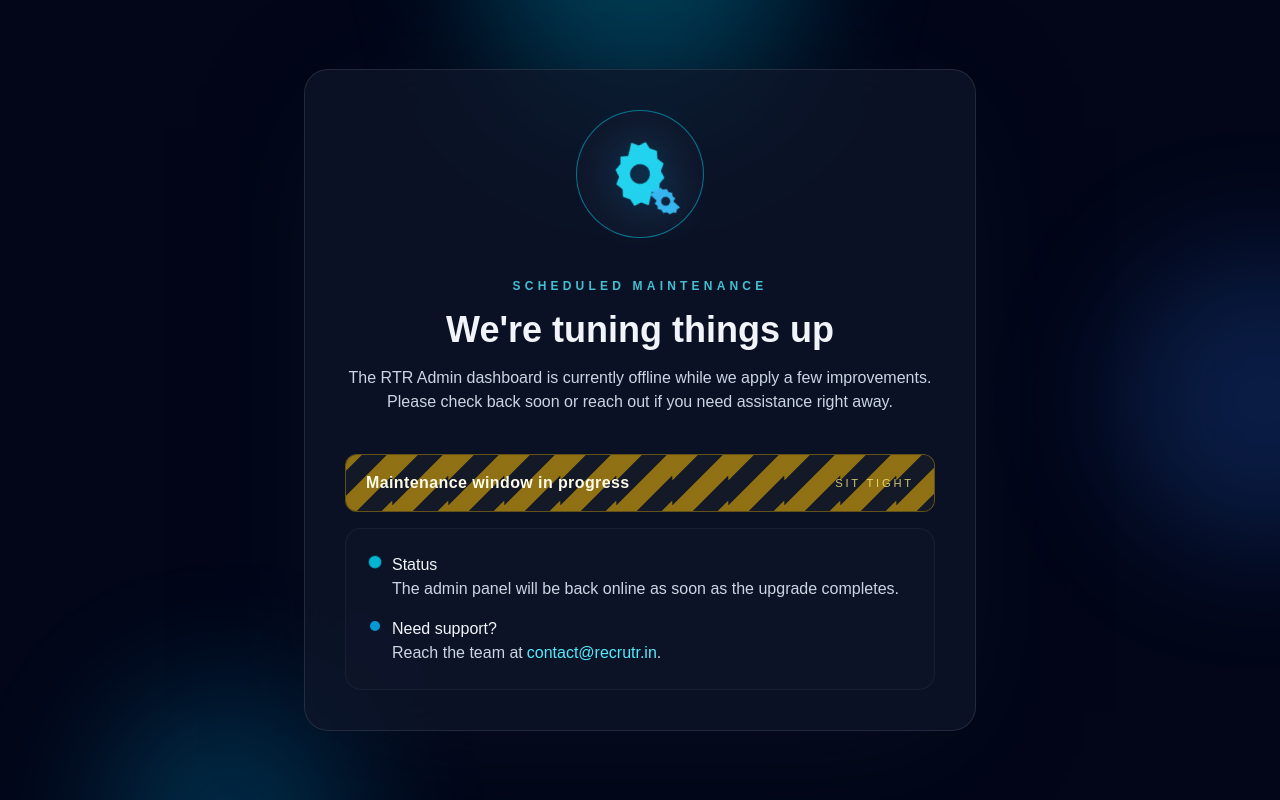
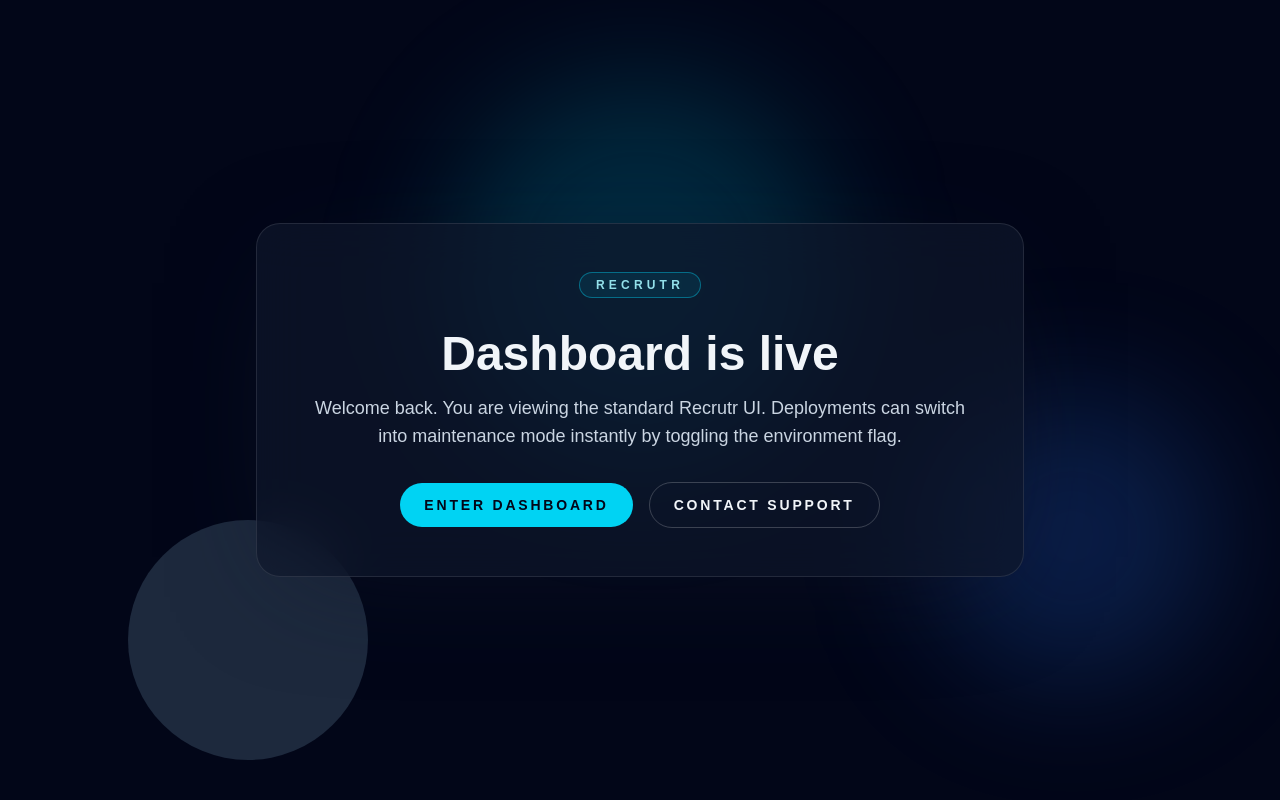
Before and after one commit to ameyzing09/rtr-ui-admin, a Next.js app: page / in a window 1280 px wide. Built offline with nearby package versions, Linux system fonts and the light colour scheme.

Commit message:
feat: implement maintenance mode handling and create MaintenanceView component

```diff
--- a/src/app/layout.tsx
+++ b/src/app/layout.tsx
@@ -1,6 +1,7 @@
 import type { Metadata } from "next";
 import { Geist, Geist_Mono } from "next/font/google";
 import "./globals.css";
+import { siteConfig } from "../config/site";
 
 const geistSans = Geist({
   variable: "--font-geist-sans",
@@ -12,10 +13,15 @@ const geistMono = Geist_Mono({
   subsets: ["latin"],
 });
 
-export const metadata: Metadata = {
-  title: "RTR Admin | Under Maintenance",
-  description: "RTR Admin is temporarily offline while we finish scheduled improvements.",
-};
+export const metadata: Metadata = siteConfig.maintenanceMode
+  ? {
+      title: `${siteConfig.name} | Under Maintenance`,
+      description: "RTR Admin is temporarily offline while we finish scheduled improvements.",
+    }
+  : {
+      title: `${siteConfig.name} Dashboard`,
+      description: "RTR Admin dashboard is currently available.",
+    };
 
 export default function RootLayout({
   children,
--- a/src/app/page.tsx
+++ b/src/app/page.tsx
@@ -1,70 +1,43 @@
+import Link from "next/link";
+import { MaintenanceView } from "../components/maintenance-view";
+import { siteConfig } from "../config/site";
+
 export default function Home() {
+  if (siteConfig.maintenanceMode) {
+    return <MaintenanceView supportEmail={siteConfig.supportEmail} />;
+  }
+
   return (
-    <main className="relative flex min-h-screen items-center justify-center overflow-hidden bg-slate-950 px-6 py-12 text-slate-100">
-      <div className="pointer-events-none absolute inset-0" aria-hidden>
-        <div className="absolute left-1/2 top-[-25%] h-80 w-80 -translate-x-1/2 rounded-full bg-cyan-500/30 blur-3xl" />
-        <div className="absolute right-[-10%] top-1/2 h-72 w-72 -translate-y-1/2 rounded-full bg-blue-500/20 blur-3xl" />
-        <div className="absolute left-[8%] bottom-[-18%] h-64 w-64 rounded-full bg-sky-400/20 blur-3xl" />
+    <main className="flex min-h-screen flex-col items-center justify-center bg-slate-950 px-6 py-12 text-slate-100">
+      <div className="absolute inset-0 overflow-hidden" aria-hidden>
+        <div className="absolute left-[50%] top-[10%] h-96 w-96 -translate-x-1/2 rounded-full bg-cyan-500/20 blur-3xl" />
+        <div className="absolute right-[5%] bottom-[15%] h-72 w-72 rounded-full bg-blue-500/20 blur-3xl" />
+        <div className="absolute left-[10%] bottom-[5%] h-60 w-60 rounded-full bg-slate-800" />
       </div>
 
-      <section className="relative z-10 flex w-full max-w-2xl flex-col items-center gap-10 rounded-3xl border border-white/10 bg-slate-900/70 p-10 text-center shadow-[0_20px_120px_-40px_rgba(15,23,42,0.7)] backdrop-blur-xl">
-        <div className="relative flex h-32 w-32 items-center justify-center rounded-full border border-cyan-400/50 bg-slate-900/80">
-          <svg viewBox="0 0 64 64" className="maintenance-gear maintenance-gear--primary">
-            <path
-              fill="currentColor"
-              fillRule="evenodd"
-              d="M32 6l5.2 3.8 6-1.2 1.8 5.9 5 3.4-1.3 6.1 3.8 5.1-3.8 5.1 1.3 6.1-5 3.4-1.8 5.9-6-1.2L32 58l-5.2-3.8-6 1.2-1.8-5.9-5-3.4 1.3-6.1-3.8-5.1 3.8-5.1-1.3-6.1 5-3.4 1.8-5.9 6 1.2L32 6zm0 18a8 8 0 1 1 0 16 8 8 0 0 1 0-16z"
-            />
-          </svg>
-          <svg viewBox="0 0 64 64" className="maintenance-gear maintenance-gear--secondary">
-            <path
-              fill="currentColor"
-              fillRule="evenodd"
-              d="M32 10l4 2.9 4.6-0.9 1.4 4.4 3.8 2.6-1 4.6 2.9 4-2.9 4 1 4.6-3.8 2.6-1.4 4.4-4.6-0.9L32 54l-4-2.9-4.6 0.9-1.4-4.4-3.8-2.6 1-4.6-2.9-4 2.9-4-1-4.6 3.8-2.6 1.4-4.4 4.6 0.9L32 10zm0 15a6 6 0 1 1 0 12 6 6 0 0 1 0-12z"
-            />
-          </svg>
-        </div>
-
+      <section className="relative z-10 flex w-full max-w-3xl flex-col items-center gap-8 rounded-3xl border border-white/10 bg-slate-900/70 p-12 text-center shadow-[0_20px_120px_-40px_rgba(15,23,42,0.7)] backdrop-blur-xl">
+        <span className="rounded-full border border-cyan-400/40 bg-cyan-500/10 px-4 py-1 text-xs font-semibold uppercase tracking-[0.35em] text-cyan-200/90">
+          {siteConfig.name}
+        </span>
         <div className="space-y-4">
-          <p className="text-xs font-semibold uppercase tracking-[0.35em] text-cyan-300/80">
-            Scheduled Maintenance
-          </p>
-          <h1 className="text-3xl font-semibold sm:text-4xl">We&apos;re tuning things up</h1>
-          <p className="text-sm text-slate-300 sm:text-base">
-            The RTR Admin dashboard is currently offline while we apply a few improvements. Please check back soon or reach out if you need assistance right away.
+          <h1 className="text-4xl font-semibold sm:text-5xl">Dashboard is live</h1>
+          <p className="text-base text-slate-300 sm:text-lg">
+            Welcome back. You are viewing the standard Recrutr UI. Deployments can switch into maintenance mode instantly by toggling the environment flag.
           </p>
         </div>
-
-        <div className="w-full space-y-4 text-left">
-          <div className="maintenance-tape rounded-xl">
-            <div className="relative z-10 flex flex-wrap items-center justify-between gap-2 px-5 py-4 text-yellow-50">
-              <span className="text-sm font-semibold tracking-wide sm:text-base">Maintenance window in progress</span>
-              <span className="text-xs uppercase tracking-[0.25em] text-yellow-200/80 sm:text-[0.7rem]">Sit tight</span>
-            </div>
-          </div>
-
-          <div className="flex flex-col gap-4 rounded-2xl border border-white/5 bg-slate-900/60 p-6 text-sm text-slate-300 sm:text-base">
-            <div className="flex items-start gap-3">
-              <span className="maintenance-pulse mt-1 h-2.5 w-2.5 rounded-full bg-cyan-400" aria-hidden />
-              <div>
-                <p className="font-medium text-slate-100">Status</p>
-                <p>The admin panel will be back online as soon as the upgrade completes.</p>
-              </div>
-            </div>
-            <div className="flex items-start gap-3">
-              <span className="mt-1 h-2.5 w-2.5 rounded-full bg-sky-400/80" aria-hidden />
-              <div>
-                <p className="font-medium text-slate-100">Need support?</p>
-                <p>
-                  Reach the team at
-                  <a className="ml-1 text-cyan-300 transition hover:text-cyan-200" href="mailto:contact@recrutr.in">
-                    contact@recrutr.in
-                  </a>
-                  .
-                </p>
-              </div>
-            </div>
-          </div>
+        <div className="flex flex-col items-center gap-4 sm:flex-row">
+          <Link
+            href="/login"
+            className="rounded-full bg-cyan-400 px-6 py-3 text-sm font-semibold uppercase tracking-[0.2em] text-slate-950 transition hover:bg-cyan-300"
+          >
+            Enter Dashboard
+          </Link>
+          <a
+            href={`mailto:${siteConfig.supportEmail}`}
+            className="rounded-full border border-white/20 px-6 py-3 text-sm font-semibold uppercase tracking-[0.2em] text-slate-100 transition hover:border-cyan-200/60 hover:text-cyan-200"
+          >
+            Contact Support
+          </a>
         </div>
       </section>
     </main>
--- /dev/null
+++ b/src/components/maintenance-view.tsx
@@ -0,0 +1,76 @@
+export type MaintenanceViewProps = {
+  supportEmail: string;
+};
+
+export function MaintenanceView({ supportEmail }: MaintenanceViewProps) {
+  return (
+    <main className="relative flex min-h-screen items-center justify-center overflow-hidden bg-slate-950 px-6 py-12 text-slate-100">
+      <div className="pointer-events-none absolute inset-0" aria-hidden>
+        <div className="absolute left-1/2 top-[-25%] h-80 w-80 -translate-x-1/2 rounded-full bg-cyan-500/30 blur-3xl" />
+        <div className="absolute right-[-10%] top-1/2 h-72 w-72 -translate-y-1/2 rounded-full bg-blue-500/20 blur-3xl" />
+        <div className="absolute left-[8%] bottom-[-18%] h-64 w-64 rounded-full bg-sky-400/20 blur-3xl" />
+      </div>
+
+      <section className="relative z-10 flex w-full max-w-2xl flex-col items-center gap-10 rounded-3xl border border-white/10 bg-slate-900/70 p-10 text-center shadow-[0_20px_120px_-40px_rgba(15,23,42,0.7)] backdrop-blur-xl">
+        <div className="relative flex h-32 w-32 items-center justify-center rounded-full border border-cyan-400/50 bg-slate-900/80">
+          <svg viewBox="0 0 64 64" className="maintenance-gear maintenance-gear--primary">
+            <path
+              fill="currentColor"
+              fillRule="evenodd"
+              d="M32 6l5.2 3.8 6-1.2 1.8 5.9 5 3.4-1.3 6.1 3.8 5.1-3.8 5.1 1.3 6.1-5 3.4-1.8 5.9-6-1.2L32 58l-5.2-3.8-6 1.2-1.8-5.9-5-3.4 1.3-6.1-3.8-5.1 3.8-5.1-1.3-6.1 5-3.4 1.8-5.9 6 1.2L32 6zm0 18a8 8 0 1 1 0 16 8 8 0 0 1 0-16z"
+            />
+          </svg>
+          <svg viewBox="0 0 64 64" className="maintenance-gear maintenance-gear--secondary">
+            <path
+              fill="currentColor"
+              fillRule="evenodd"
+              d="M32 10l4 2.9 4.6-0.9 1.4 4.4 3.8 2.6-1 4.6 2.9 4-2.9 4 1 4.6-3.8 2.6-1.4 4.4-4.6-0.9L32 54l-4-2.9-4.6 0.9-1.4-4.4-3.8-2.6 1-4.6-2.9-4 2.9-4-1-4.6 3.8-2.6 1.4-4.4 4.6 0.9L32 10zm0 15a6 6 0 1 1 0 12 6 6 0 0 1 0-12z"
+            />
+          </svg>
+        </div>
+
+        <div className="space-y-4">
+          <p className="text-xs font-semibold uppercase tracking-[0.35em] text-cyan-300/80">
+            Scheduled Maintenance
+          </p>
+          <h1 className="text-3xl font-semibold sm:text-4xl">We&apos;re tuning things up</h1>
+          <p className="text-sm text-slate-300 sm:text-base">
+            We are currently offline while we apply a few improvements. Please check back soon or reach out if you need assistance right away.
+          </p>
+        </div>
+
+        <div className="w-full space-y-4 text-left">
+          <div className="maintenance-tape rounded-xl">
+            <div className="relative z-10 flex flex-wrap items-center justify-between gap-2 px-5 py-4 text-yellow-50">
+              <span className="text-sm font-semibold tracking-wide sm:text-base">Maintenance window in progress</span>
+              <span className="text-xs uppercase tracking-[0.25em] text-yellow-200/80 sm:text-[0.7rem]">Sit tight</span>
+            </div>
+          </div>
+
+          <div className="flex flex-col gap-4 rounded-2xl border border-white/5 bg-slate-900/60 p-6 text-sm text-slate-300 sm:text-base">
+            <div className="flex items-start gap-3">
+              <span className="maintenance-pulse mt-1 h-2.5 w-2.5 rounded-full bg-cyan-400" aria-hidden />
+              <div>
+                <p className="font-medium text-slate-100">Status</p>
+                <p>The admin panel will be back online as soon as the upgrade completes.</p>
+              </div>
+            </div>
+            <div className="flex items-start gap-3">
+              <span className="mt-1 h-2.5 w-2.5 rounded-full bg-sky-400/80" aria-hidden />
+              <div>
+                <p className="font-medium text-slate-100">Need support?</p>
+                <p>
+                  Reach the team at
+                  <a className="ml-1 text-cyan-300 transition hover:text-cyan-200" href={`mailto:${supportEmail}`}>
+                    {supportEmail}
+                  </a>
+                  .
+                </p>
+              </div>
+            </div>
+          </div>
+        </div>
+      </section>
+    </main>
+  );
+}
--- /dev/null
+++ b/src/config/site.ts
@@ -0,0 +1,5 @@
+export const siteConfig = {
+  name: "Recrutr",
+  supportEmail: "contact@recrutr.in",
+  maintenanceMode: process.env.NEXT_PUBLIC_MAINTENANCE_MODE === "true",
+};
```
